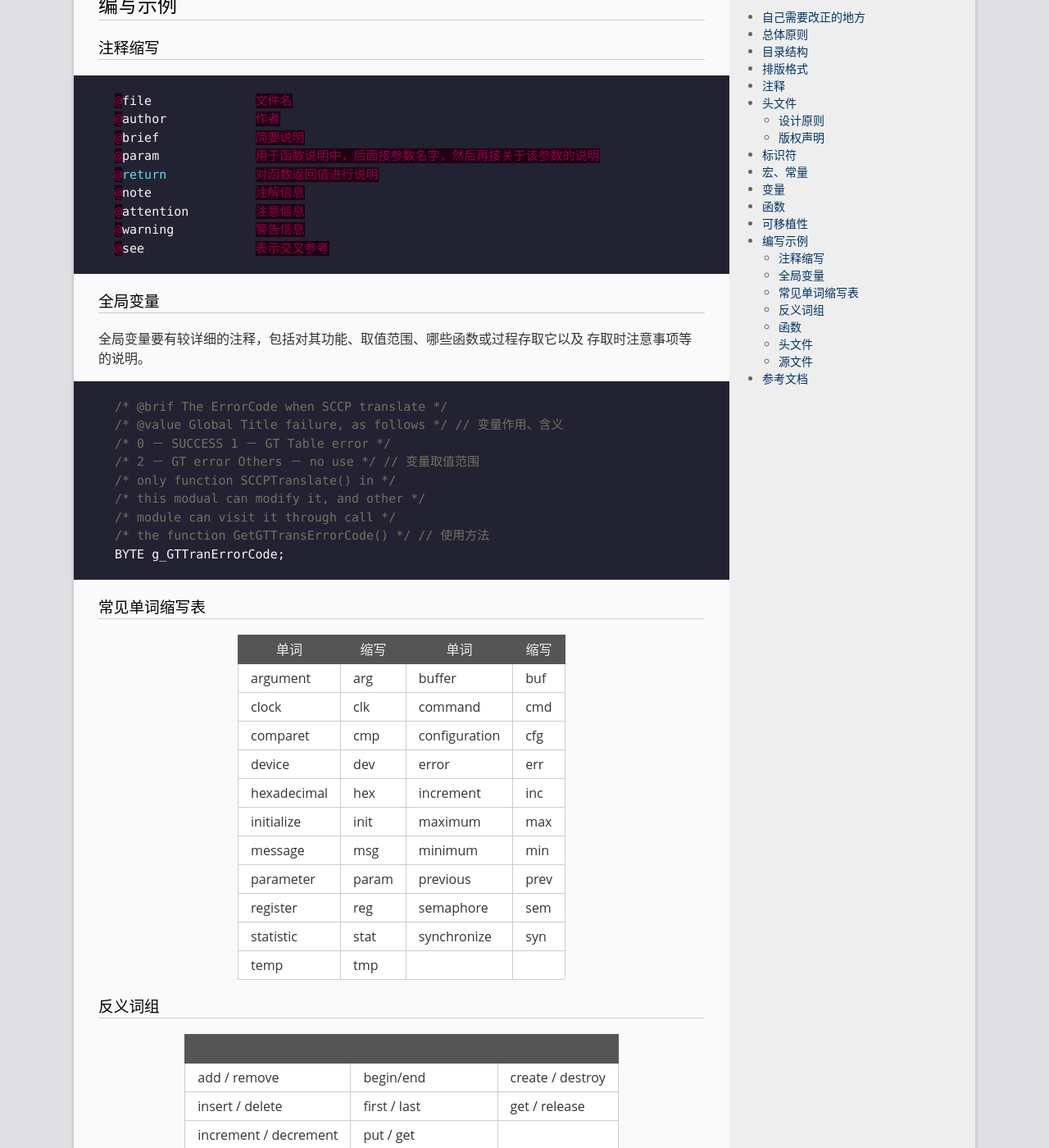
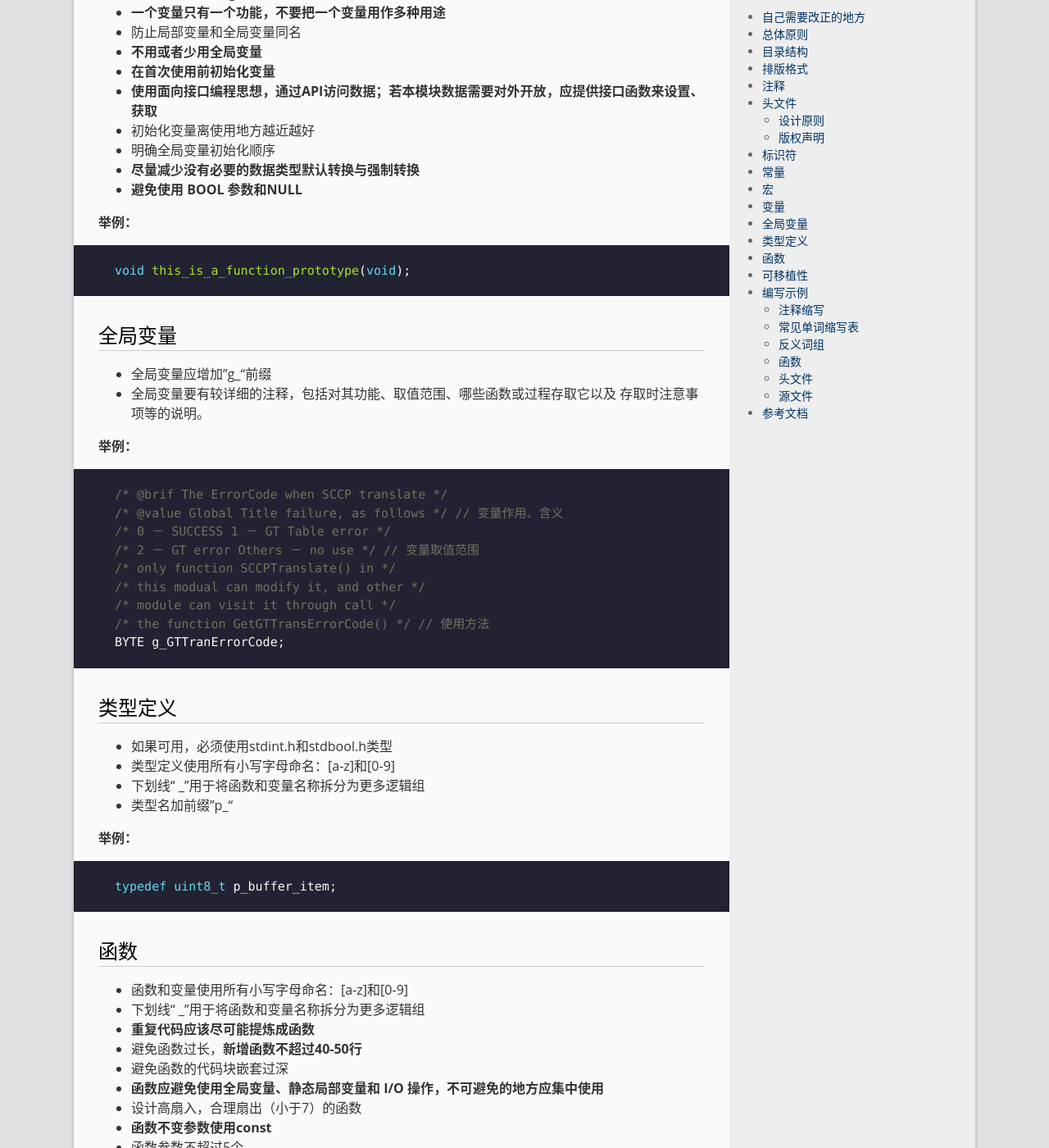
Before and after one commit to LonlyStack/LonlyPan.github.io, a Jekyll site: the page built from _posts/2019-09-03-编码规范.md, in a window 1280 px wide and 1400 px high, scrolled down 3844 px. Shown: the whole window at 82% size. Built offline with Jekyll 4.4.1, drawn with Linux system fonts in a browser that asks for light colours; some of the changed text lies outside the part shown.

Commit message:
修改文件: _posts/2019-09-03-编码规范.md

````diff
--- a/_posts/2019-09-03-编码规范.md
+++ b/_posts/2019-09-03-编码规范.md
@@ -27,6 +27,8 @@
 
 ## 目录结构
 **建议将工程按照功能模块划分子目录（lcdmenu，usart，motor......），子目录再定义头文件和源文件目录**
+
+
 
 ## 排版格式
 * 程序块采用缩进风格编写，**每级缩进为4格空格,不要使用tab键**
@@ -79,22 +81,57 @@
 * **unix like风格，单词小写，用下划线连接，例如：text_mutex。全局变量大小写混合方式，例如：GetErrMsg**
 * 不使用缩写和汉语拼音
 * 避免名字中出现数字编号
+* 不建议使用匈牙利命名法
 * 标识符前不应添加模块、项目、产品、部门的名称作为前缀
-* **全局变量应增加”g_“前缀，静态增加”s_“前缀**
 * 类型名加前缀”P_“，全大写，下划线连接
-* 禁止单字节变量，除局部循环使用
-* 不建议使用匈牙利命名法
-* **数值和字符串等等常量的定义，建议采用全大写字母，使用下划线”_“连接**
+
+
+## 常量
+- 函数和变量使用所有大写字母命名：[A-Z]和[0-9]
+- 下划线“ \_”用于将函数和变量名称拆分为更多逻辑组
+- 由表达式构成的常量必须在整个表达式周围带有花括号； 单值常量忽略该条
+- 必须始终定义和使用常量，而不要使用代码中的“ magic numbers”
+- 无符号整数常量（包括十六进制值）的定义必须使用 ‘u’ 后缀
+- 对于十六进制值，请使用大写字母A-F
+- 规则也适用于枚举，因为它们也是常量
+- 不要在常量定义中包括强制类型转换类型
+
+**举例：**
+
+```c
+#define BUFFER_SIZE 512
+#define NUM_X_PINS (24u)
+#define XEDGEGRADIENT_MASK (0x3Fu)
+#define NUM_MATRIX_PINS (NUM_X_PINS + NUM_Y_PINS)
+enum buffer_size = {
+          BUFFER_SIZE_A = 128,
+          BUFFER_SIZE_B = 512,
+};
+```
+
+## 宏
+* 所有的宏参数以及宏定义本身都必须用括号括起来
 * **除了头文件或编译开关等特殊表示定义，宏定义不能使用下划线”_“开头和结尾**
-
-## 宏、常量
-* **宏定义表达式时，使用完备的括号**
-* 将宏定义的多条表达式放在大括号中
-* **不允许直接使用魔鬼数字**
 * 除非必要，应尽可能使用函数代替宏,除了do-while 结构
 * **常量建议使用const代替宏**
+* 像宏这样的函数遵循与函数和变量相同的命名规则。 这样，在以后的阶段就更容易将它们交换为内联函数
+* 像宏之类的函数绝不能多次访问其参数
+* 如果可能，应避免使用类似宏的函数，而应使用静态内联函数
+* 函数宏不得从其 “宿主” 调用函数中引用局部变量，而可以使用全局变量或传递给它们的参数
+
+**举例：**
+
+```c
+#define set_io(id) do {              \
+           PORTA |= (1 << (id));     \
+} while (0)
+```
 
 ## 变量
+- 函数和变量使用所有小写字母命名：[a-z]和[0-9]
+- 下划线“ \_”用于将函数和变量名称拆分为更多逻辑组
+- 禁止单字节变量，除局部循环使用
+-  **全局变量应增加”g_“前缀，静态增加”s_“前缀**
 * **一个变量只有一个功能，不要把一个变量用作多种用途**
 * 防止局部变量和全局变量同名
 * **不用或者少用全局变量**
@@ -105,7 +142,47 @@
 * **尽量减少没有必要的数据类型默认转换与强制转换**
 * **避免使用 BOOL 参数和NULL**
 
+**举例：**
+
+```c
+void this_is_a_function_prototype(void);
+```
+
+## 全局变量
+
+- 全局变量应增加”g_“前缀
+- 全局变量要有较详细的注释，包括对其功能、取值范围、哪些函数或过程存取它以及
+存取时注意事项等的说明。
+
+**举例：**
+
+```c
+/* @brif The ErrorCode when SCCP translate */
+/* @value Global Title failure, as follows */ // 变量作用、含义
+/* 0 － SUCCESS 1 － GT Table error */
+/* 2 － GT error Others － no use */ // 变量取值范围
+/* only function SCCPTranslate() in */
+/* this modual can modify it, and other */
+/* module can visit it through call */
+/* the function GetGTTransErrorCode() */ // 使用方法
+BYTE g_GTTranErrorCode;
+```
+
+## 类型定义
+- 如果可用，必须使用stdint.h和stdbool.h类型
+- 类型定义使用所有小写字母命名：[a-z]和[0-9]
+- 下划线“ \_”用于将函数和变量名称拆分为更多逻辑组
+- 类型名加前缀”p_“
+
+**举例：**
+
+```c
+typedef uint8_t p_buffer_item;
+```
+
 ## 函数
+- 函数和变量使用所有小写字母命名：[a-z]和[0-9]
+- 下划线“ \_”用于将函数和变量名称拆分为更多逻辑组
 * **重复代码应该尽可能提炼成函数**
 * 避免函数过长，**新增函数不超过40-50行**
 * 避免函数的代码块嵌套过深
@@ -119,6 +196,12 @@
 * 用正确的反义词组命名具有互斥意义的变量或相反动作的函数等
 * 在多重循环中，应将最忙的循环放在最内层
 * **函数名大写开头**
+
+**举例：**
+
+```c
+void this_is_a_function_prototype(void);
+```
 
 ## 可移植性
 * 不使用与硬件或操作系统关系很大的语句，而使用建议的标准语句，以提高软件的可移植性和可重用性
@@ -138,22 +221,7 @@
 @see               表示交叉参考
 ```
 
-### 全局变量
 
-全局变量要有较详细的注释，包括对其功能、取值范围、哪些函数或过程存取它以及
-存取时注意事项等的说明。
-
-```c
-/* @brif The ErrorCode when SCCP translate */
-/* @value Global Title failure, as follows */ // 变量作用、含义
-/* 0 － SUCCESS 1 － GT Table error */
-/* 2 － GT error Others － no use */ // 变量取值范围
-/* only function SCCPTranslate() in */
-/* this modual can modify it, and other */
-/* module can visit it through call */
-/* the function GetGTTransErrorCode() */ // 使用方法
-BYTE g_GTTranErrorCode;
-```
 
 ### 常见单词缩写表
 
````
Also changed, not shown: other parts of _posts/2019-09-03-编码规范.md (+2 -2 lines).
